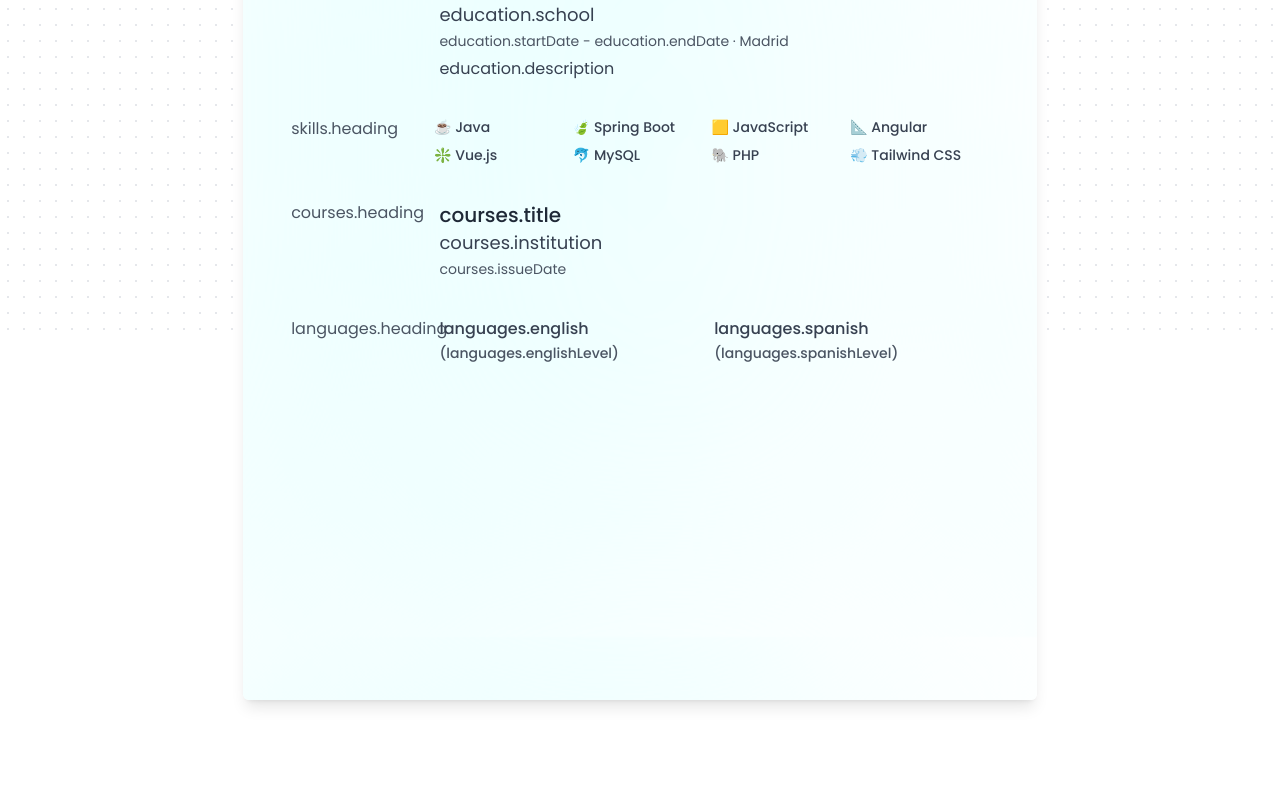
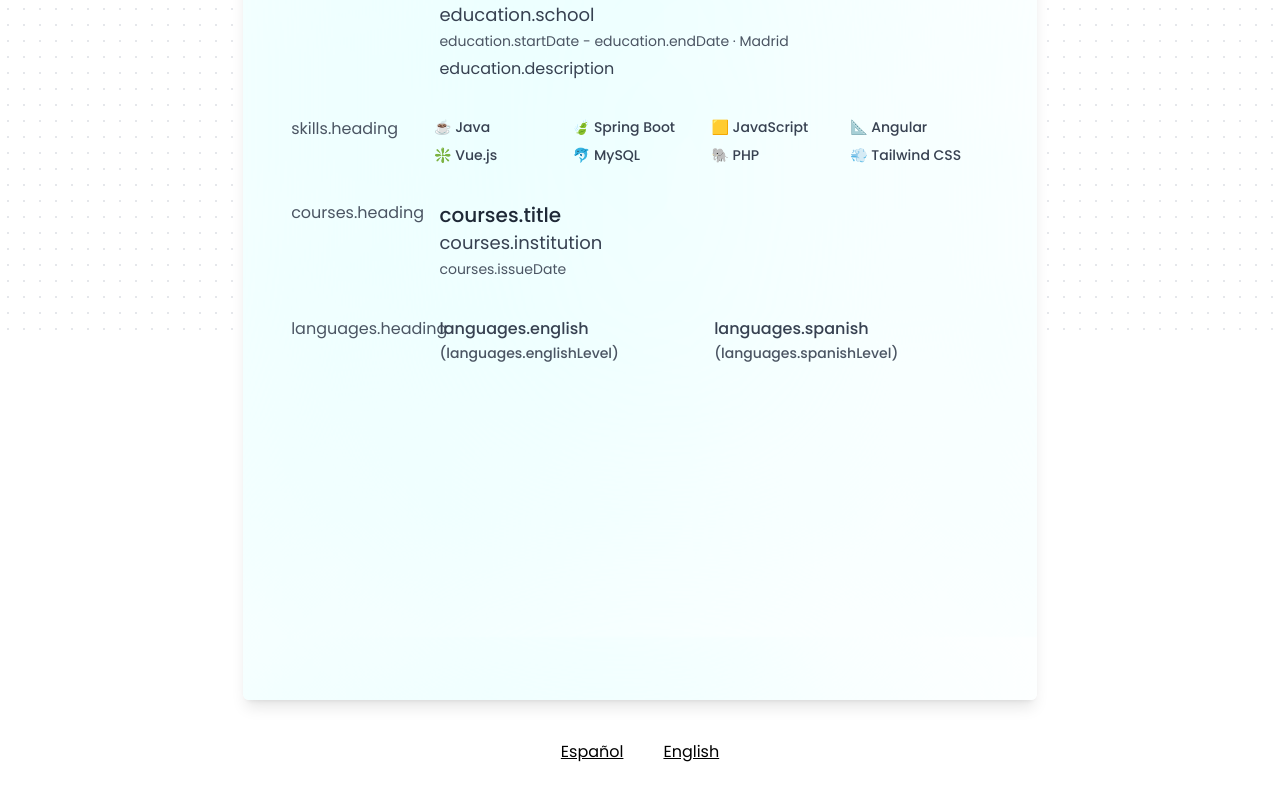
Before and after one commit to juanburillo/curriculum-vitae, a Vue app: page / in a window 1280 px wide. Shown: the part 463-1263 px from the top of the page. Before the commit the page ends 1203 px from the top, so only its background shows below. Built offline with nearby package versions, Linux system fonts and the light colour scheme.

Commit message:
feat: :sparkles: create locale switch functionality

```diff
--- a/src/App.vue
+++ b/src/App.vue
@@ -1,9 +1,11 @@
 <script setup lang="ts">
 import Background from './components/Background.vue';
 import Curriculum from './components/Curriculum.vue';
+import LocaleLinks from './components/LocaleLinks.vue';
 </script>
 
 <template>
   <Background />
   <Curriculum />
+  <LocaleLinks />
 </template>
--- a/src/components/LocaleLinks.vue
+++ b/src/components/LocaleLinks.vue
@@ -1,5 +1,16 @@
 <script setup lang="ts">
+import { useI18n } from 'vue-i18n';
+
+const { locale } = useI18n();
+
+const changeLocale = (lang: string) => {
+  locale.value = lang;
+};
 </script>
 
 <template>
+  <div class="mb-10 flex justify-center gap-x-10">
+    <p @click="changeLocale('es')" class="underline cursor-pointer hover:opacity-70 transition-all duration-150 ease-in-out">Español</p>
+    <p @click="changeLocale('en')" class="underline cursor-pointer hover:opacity-70 transition-all duration-150 ease-in-out">English</p>
+  </div>
 </template>
```
